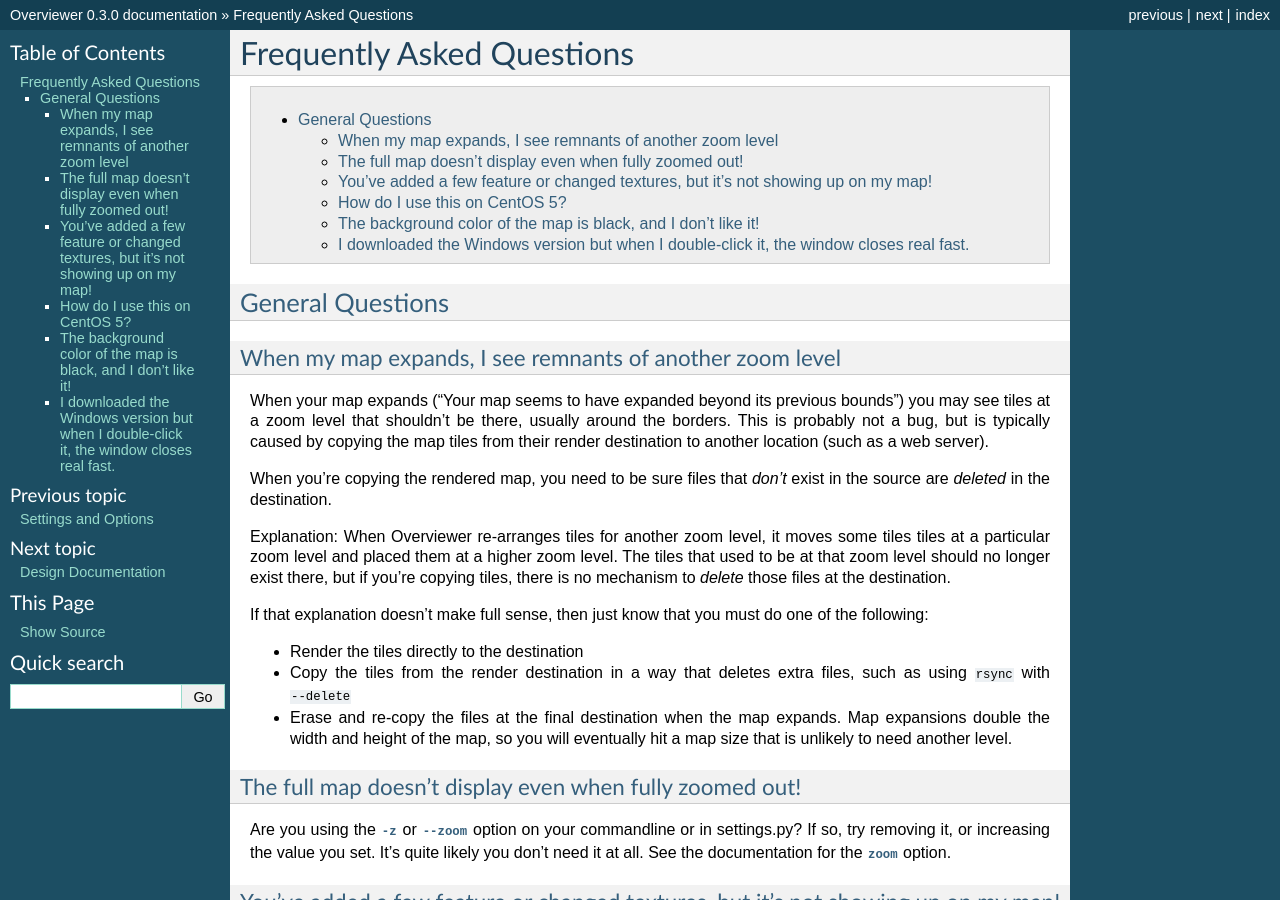
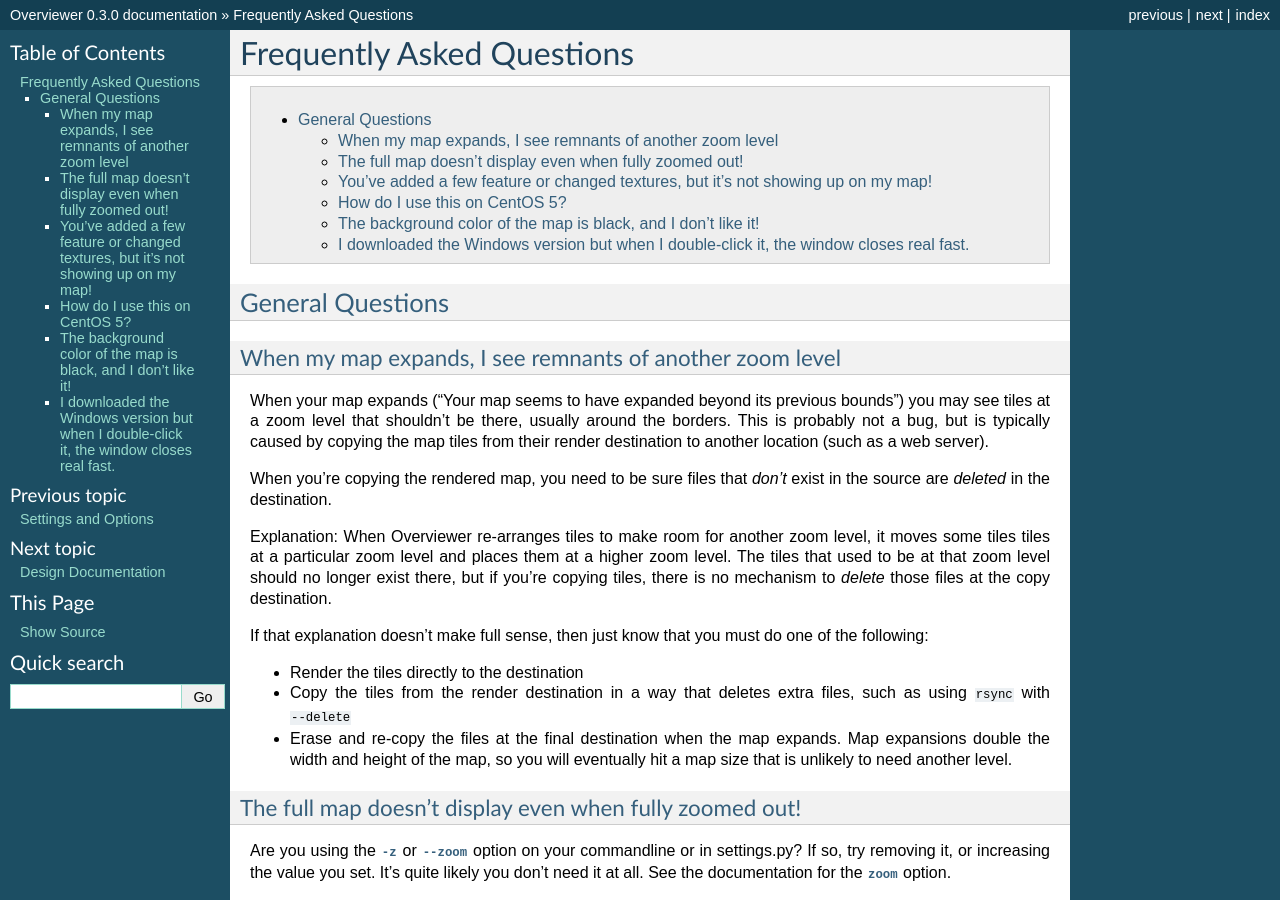
Before and after one commit to overviewer/Minecraft-Overviewer, a Sphinx documentation site: the page built from docs/faq.rst, in a window 1280 px wide and 900 px high. Built offline with Sphinx 7.4.7, drawn with Linux system fonts in a browser that asks for light colours; pages that are not in the unit, such as notebooks, are missing from menus.

```diff
--- a/docs/faq.rst
+++ b/docs/faq.rst
@@ -20,11 +20,11 @@ a web server).
 When you're copying the rendered map, you need to be sure files that *don't*
 exist in the source are *deleted* in the destination.
 
-Explanation: When Overviewer re-arranges tiles for another zoom level, it moves
-some tiles tiles at a particular zoom level and placed them at a higher zoom
-level. The tiles that used to be at that zoom level should no longer exist
-there, but if you're copying tiles, there is no mechanism to *delete* those
-files at the destination.
+Explanation: When Overviewer re-arranges tiles to make room for another zoom
+level, it moves some tiles tiles at a particular zoom level and places them at a
+higher zoom level. The tiles that used to be at that zoom level should no longer
+exist there, but if you're copying tiles, there is no mechanism to *delete*
+those files at the copy destination.
 
 If that explanation doesn't make full sense, then just know that you must do one
 of the following:
--- a/docs/index.rst
+++ b/docs/index.rst
@@ -50,7 +50,7 @@ Requirements
 This is a quick list of what's required to run The Overviewer. It runs on
 Windows, Mac, and Linux as long as you have these software packages installed:
 
-* Python 2.6 or 2.7
+* Python 2.6 or 2.7 (we are *not* yet compatible with Python 3.x)
 
 * PIL (Python Imaging Library)
 
```
